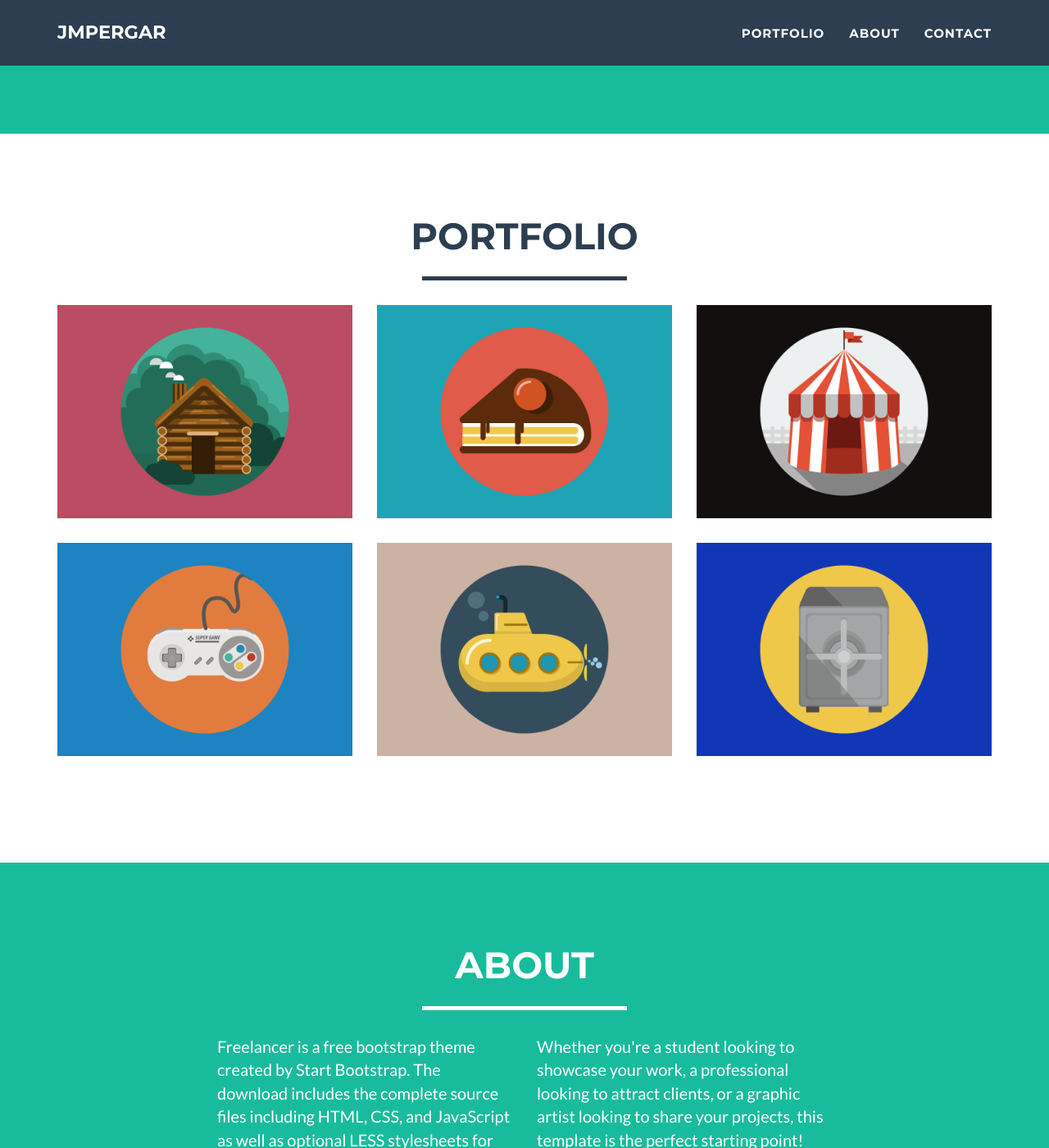
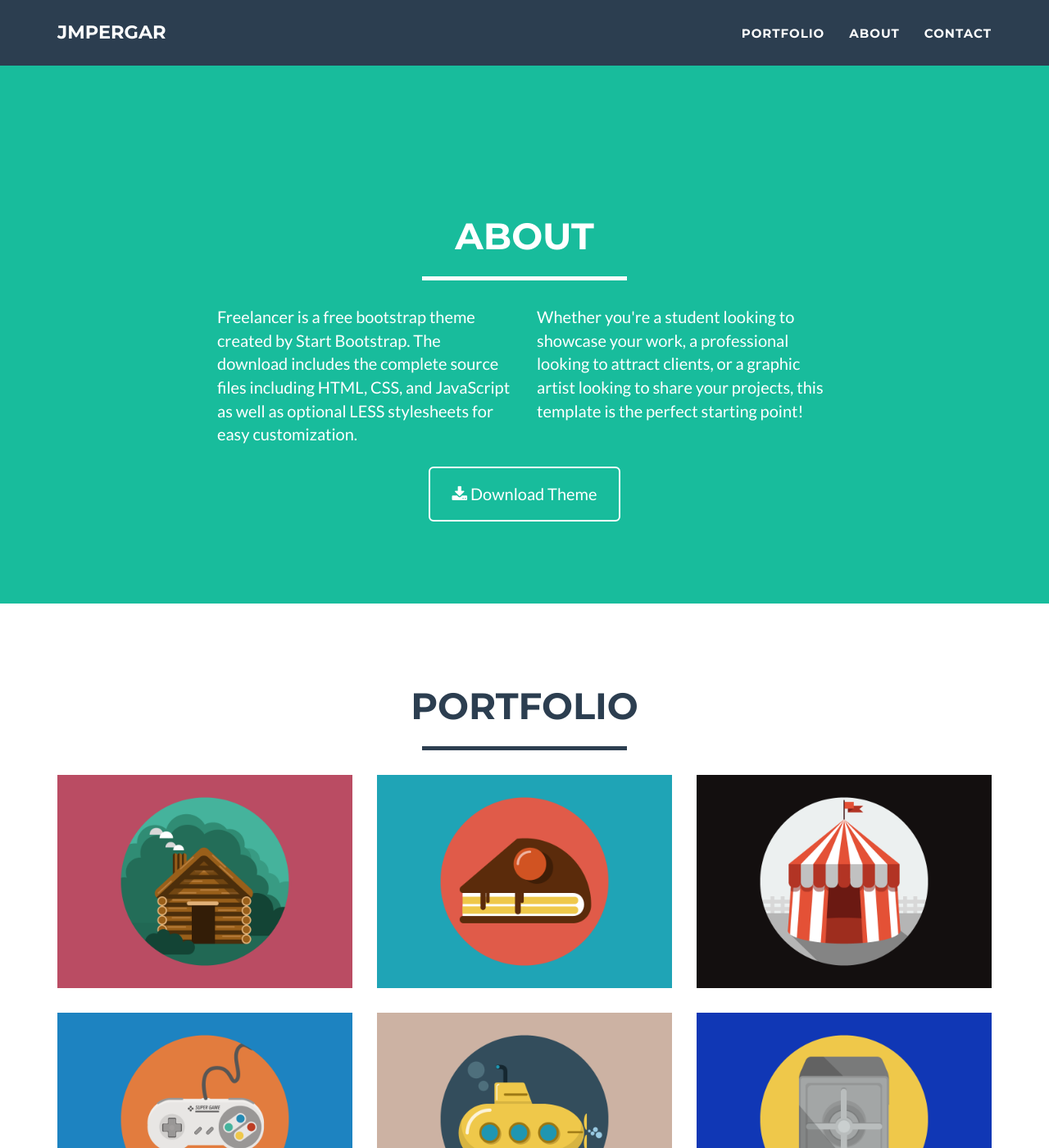
Before and after one commit to JMPergar/jmpergar.github.io, a Jekyll site: the page built from index.html, in a window 1280 px wide and 1400 px high, scrolled down 688 px. Shown: the whole window at 82% size. Built offline with Jekyll 4.4.1, drawn with Linux system fonts in a browser that asks for light colours.

Commit message:
Update default.html

```diff
--- a/_layouts/default.html
+++ b/_layouts/default.html
@@ -4,16 +4,16 @@
     <body id="page-top" class="index">
     {% include nav.html %}
     {% include header.html %}
+    {% include about.html %}
     {% include portfolio_grid.html %}
-    {% include about.html %}
 
-    {% if site.contact == "static" %}
-    {% include contact_static.html %}
-    {% else %}
-    {% include contact.html %}
-    {% endif %}
+    # {% if site.contact == "static" %}
+    # {% include contact_static.html %}
+    # {% else %}
+    # {% include contact.html %}
+    # {% endif %}
 
-    {% include footer.html %}
+    # {% include footer.html %}
     {% include modals.html %}
     {% include js.html %}
     </body>
```
